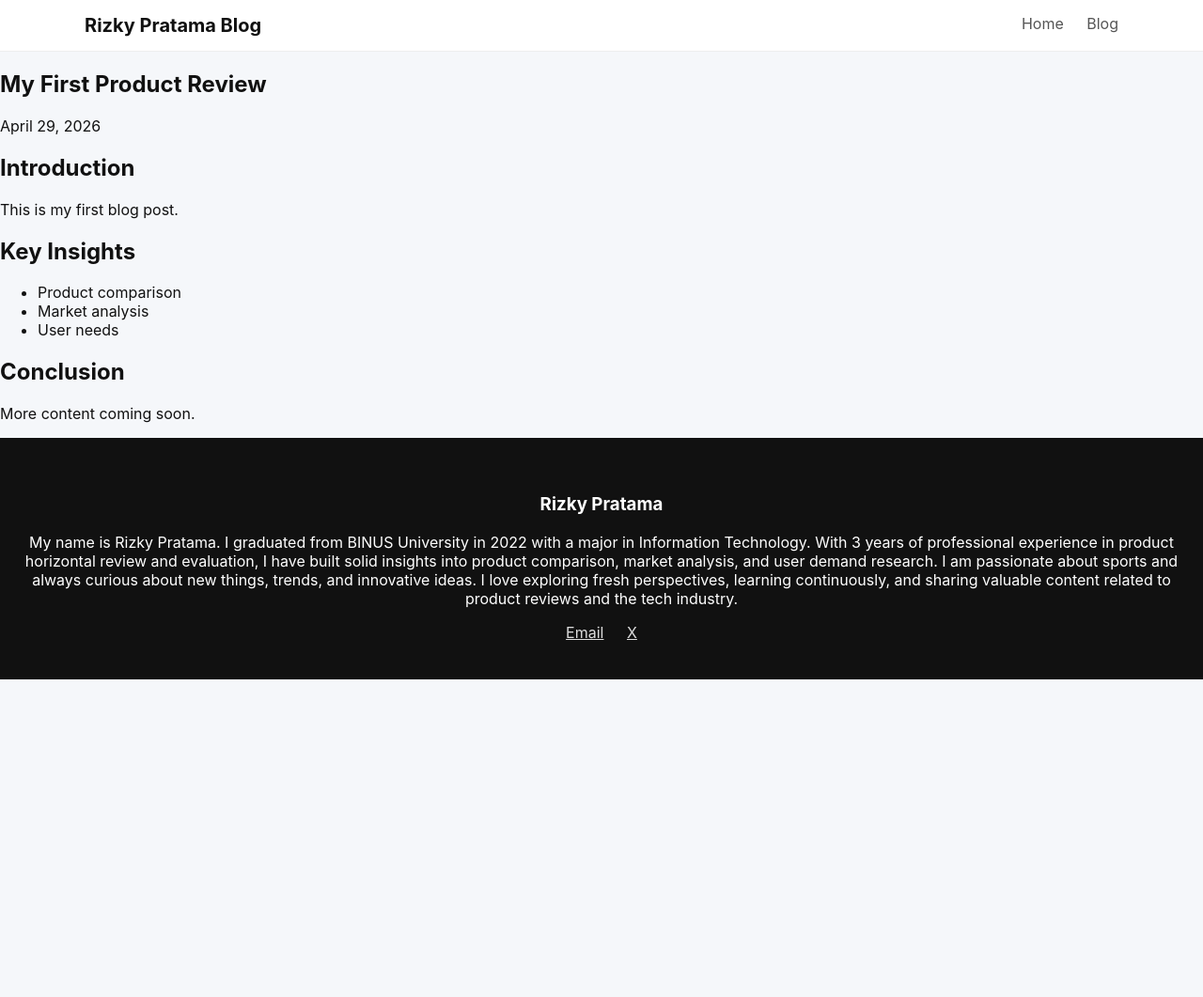
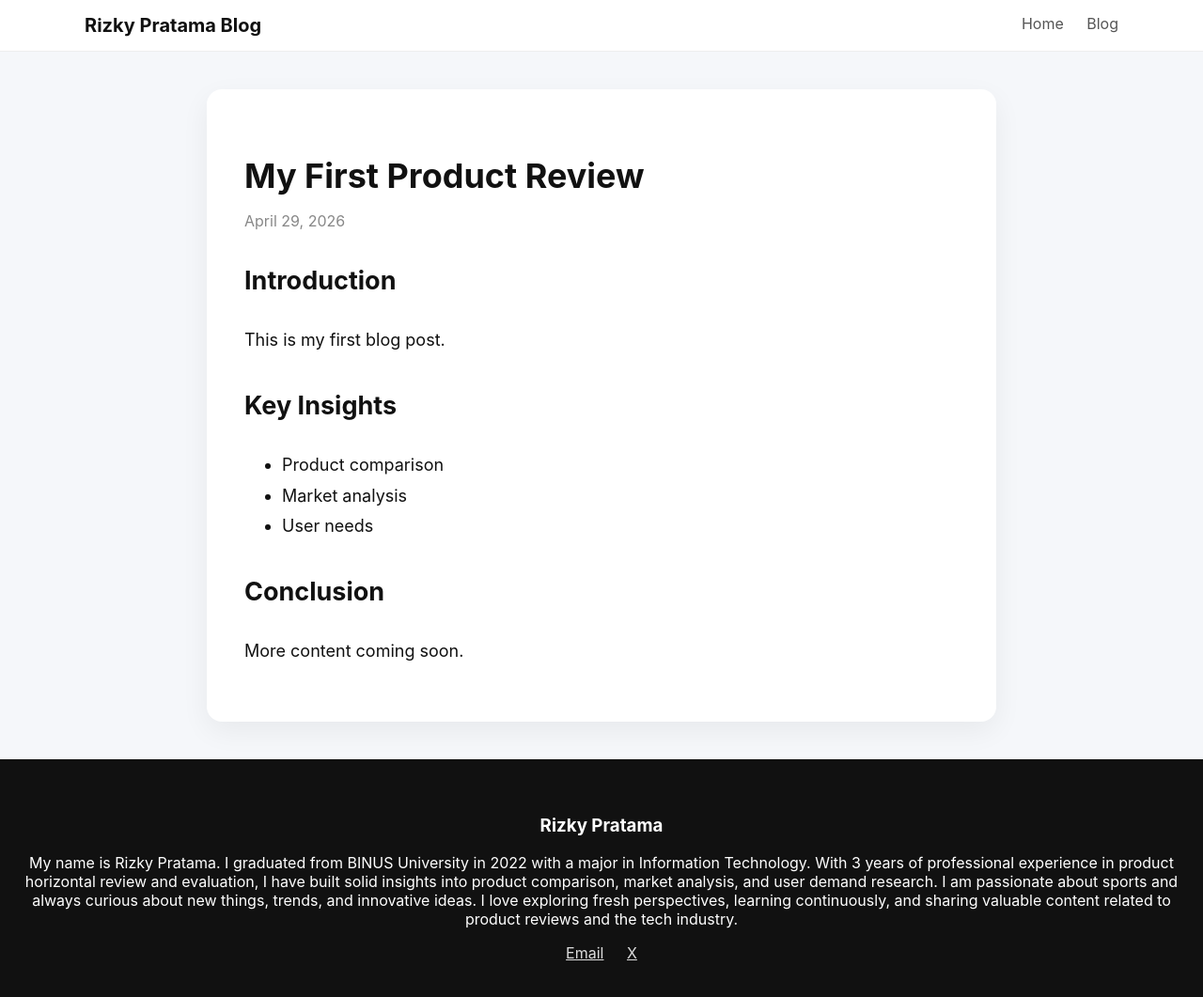
Before and after one commit to rizky-pratama-2001/product-voice.github.io, a Jekyll site: the page built from _posts/2026-04-29-my-first-post.md, in a window 1280 px wide and 1064 px high. Shown: the top 1061 px of the window at 94% size. Built offline with Jekyll 4.4.1, drawn with Linux system fonts in a browser that asks for light colours.

Commit message:
Update style.css

```diff
--- a/assets/css/style.css
+++ b/assets/css/style.css
@@ -101,3 +101,65 @@ nav a {
   color: #ddd;
   margin: 0 10px;
 }
+/* ARTICLE LAYOUT */
+.post-container {
+  display: flex;
+  justify-content: center;
+  padding: 40px 20px;
+}
+
+.post-inner {
+  max-width: 760px;   /* 关键：限制阅读宽度 */
+  width: 100%;
+  background: white;
+  padding: 40px;
+  border-radius: 16px;
+  box-shadow: 0 10px 30px rgba(0,0,0,0.06);
+}
+
+/* TITLE */
+.post-title {
+  font-size: 36px;
+  margin-bottom: 10px;
+}
+
+/* DATE */
+.post-date {
+  color: #888;
+  margin-bottom: 30px;
+}
+
+/* CONTENT TYPOGRAPHY */
+.post-content {
+  line-height: 1.8;
+  font-size: 18px;
+}
+
+/* HEADINGS */
+.post-content h2 {
+  margin-top: 30px;
+}
+
+.post-content h3 {
+  margin-top: 20px;
+}
+
+/* CODE BLOCK */
+.post-content pre {
+  background: #111;
+  color: #eee;
+  padding: 15px;
+  border-radius: 10px;
+  overflow-x: auto;
+}
+
+/* MOBILE OPTIMIZATION */
+@media (max-width: 768px) {
+  .post-inner {
+    padding: 20px;
+  }
+
+  .post-title {
+    font-size: 28px;
+  }
+}
```
